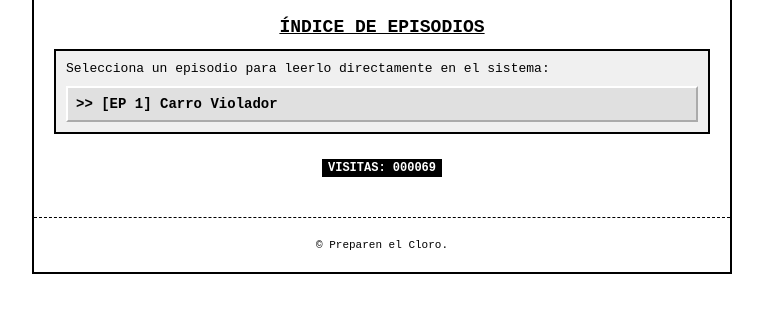
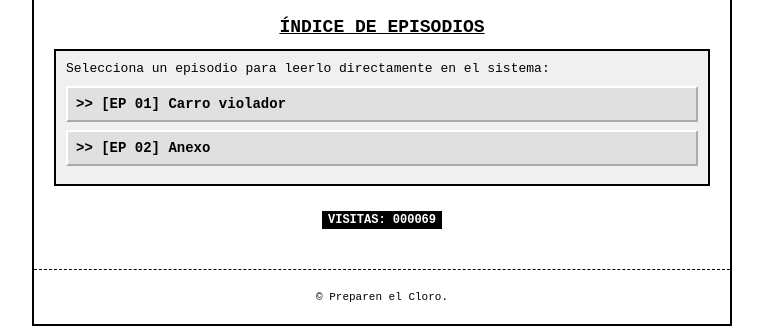
Before and after one commit to loslocos817yt-star/ChevyPopLima, a plain HTML site: page index.html in a window 1280 px wide. Shown: the part 598-934 px from the top of the page, without its empty margins (258-1021 px from the left). Before the commit the page ends 882 px from the top, so only its background shows below. Drawn offline with Linux system fonts and the light colour scheme.

Commit message:
Update index.html

```diff
--- a/index.html
+++ b/index.html
@@ -30,7 +30,6 @@
             width: 100%;
             height: auto;
             border: 1px solid #ffffff;
-            /* La imagen se deja exactamente como la pediste, sin filtros */
         }
 
         .marquee-container {
@@ -76,6 +75,7 @@
             cursor: pointer;
             text-decoration: none;
             box-sizing: border-box;
+            margin-bottom: 8px;
         }
 
         .episode-btn:active {
@@ -144,9 +144,8 @@
 
                 <div class="retro-box">
                     <p style="margin: 0 0 10px 0; font-size: 13px;">Selecciona un episodio para leerlo directamente en el sistema:</p>
-                    <button class="episode-btn" onclick="cargarEpisodio('EP/carroviolador.txt')">
-                        &gt;&gt; [EP 1] Carro Violador
-                    </button>
+                    <!-- Aquí se cargarán los episodios desde el JSON de forma automática -->
+                    <div id="lista-episodios">Cargando episodios...</div>
                 </div>
 
                 <div id="reader-container"></div>
@@ -159,13 +158,37 @@
         <tr>
             <td>
                 <footer>
-                    <p>&copy; Preparen el Cloro. </p>
+                    <p>&copy; Preparen el Cloro.</p>
                 </footer>
             </td>
         </tr>
     </table>
 
     <script>
+        // Cargar los episodios dinámicamente desde el archivo JSON en GitHub
+        fetch('EP/episodios.json')
+            .then(response => {
+                if (!response.ok) {
+                    throw new Error('No se pudo cargar el archivo episodios.json');
+                }
+                return response.json();
+            })
+            .then(episodios => {
+                const contenedor = document.getElementById('lista-episodios');
+                contenedor.innerHTML = ''; // Limpiar texto de carga
+
+                episodios.forEach(ep => {
+                    const btn = document.createElement('button');
+                    btn.className = 'episode-btn';
+                    btn.innerHTML = `&gt;&gt; [EP ${ep.num}] ${ep.EP}`;
+                    btn.onclick = () => cargarEpisodio(ep.link);
+                    contenedor.appendChild(btn);
+                });
+            })
+            .catch(error => {
+                document.getElementById('lista-episodios').innerText = 'Error al cargar la lista de episodios: ' + error.message;
+            });
+
         function cargarEpisodio(url) {
             const reader = document.getElementById('reader-container');
             reader.style.display = 'block';
@@ -174,7 +197,7 @@
             fetch(url)
                 .then(response => {
                     if (!response.ok) {
-                        throw new Error('No se pudo encontrar el archivo en la carpeta EP/');
+                        throw new Error('No se pudo encontrar el archivo de texto.');
                     }
                     return response.text();
                 })
```
